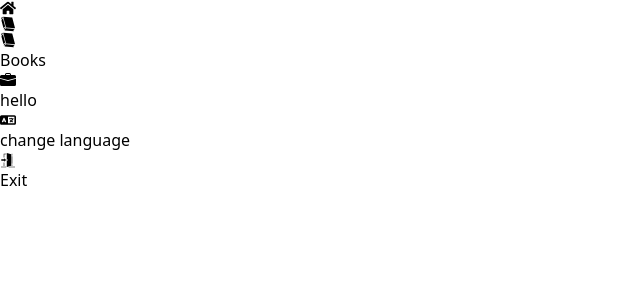
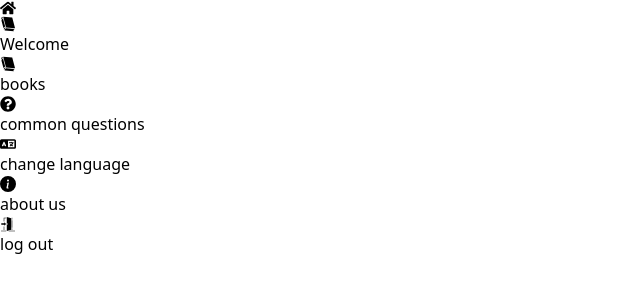
Before and after one commit to Murtaza01/collegeApp, a React (Vite) app: page /1 in a window 1280 px wide. Shown: the top 300 px of the page, without its empty margins (0-640 px from the left). Built offline with nearby package versions, Linux system fonts and the light colour scheme.

Commit message:
added some more navigationCards and translation, removed the gradient from the background after testing many radial and linear, ended up using solid gray color to the bg, added a photo in the index page, college photo

```diff
--- a/src/assets/data/navigation.jsx
+++ b/src/assets/data/navigation.jsx
@@ -1,8 +1,11 @@
 import { FaHome } from "react-icons/fa";
 import { GiWhiteBook } from "react-icons/gi";
 import { GiExitDoor } from "react-icons/gi";
-import { BsBriefcaseFill } from "react-icons/bs";
 import { FaLanguage } from "react-icons/fa6";
+import { FaQuestionCircle } from "react-icons/fa";
+import { BsInfoCircleFill } from "react-icons/bs";
+
+// import { SiCoinmarketcap } from "react-icons/si"; // for signutrue
 
 export const navBarData = [
   {
@@ -20,15 +23,17 @@ export const navBarData = [
 
 export const navCardData = [
   {
-    title: "Books",
+    title: "books",
     icon: <GiWhiteBook className="text-blue-500" />,
     route: "books",
   },
+
   {
-    title: "greeting",
-    icon: <BsBriefcaseFill className="text-gray-600" />,
-    route: "books",
+    title: "faq",
+    icon: <FaQuestionCircle className="text-indigo-500" />,
+    route: "questions",
   },
+
   {
     title: "language",
     icon: <FaLanguage className="text-green-500" />,
@@ -36,7 +41,12 @@ export const navCardData = [
     isLang: true,
   },
   {
-    title: "Exit",
+    title: "about us",
+    icon: <BsInfoCircleFill className=" text-yellow-500" />,
+    route: "about",
+  },
+  {
+    title: "log out",
     icon: <GiExitDoor className="text-red-500" />,
     isExit: true,
   },
--- a/src/assets/lang/arabic.json
+++ b/src/assets/lang/arabic.json
@@ -1,6 +1,9 @@
 {
-  "greeting": "مرحبا",
   "language": "تغيير اللغة",
-  "submit": "الدخول",
-  "errorMessage": "من فضلك ادخل ايميل صحيح"
+  "submit": "تسجيل الدخول",
+  "errorMessage": "من فضلك ادخل ايميل صحيح",
+  "about us": "عنا",
+  "log out": "تسجيل الخروج",
+  "books": "كتب",
+  "faq": "اسئلة شائعة"
 }
--- a/src/assets/lang/english.json
+++ b/src/assets/lang/english.json
@@ -1,6 +1,9 @@
 {
-  "greeting": "hello",
   "language": "change language",
-  "submit": "submit",
-  "errorMessage": "Please Enter A Correct Email"
+  "submit": "log in",
+  "errorMessage": "Please Enter A Correct Email",
+  "about us": "about us",
+  "log out": "log out",
+  "books": "books",
+  "faq": "common questions"
 }
--- a/src/components/NavigationCard.jsx
+++ b/src/components/NavigationCard.jsx
@@ -21,7 +21,7 @@ export default function NavigationCard({ title, route, icon, isExit, isLang }) {
     <li className="" onClick={(isExit && handleExit) || (isLang && handleLang)}>
       <Link
         to={route}
-        className="w-40 center flex-col  bg-gray-50 shadow-md h-28 rounded-md"
+        className="w-40 center flex-col   bg-white shadow-md h-28 rounded-md"
       >
         <span className="text-[65px]">{icon}</span>
         <span className=" capitalize">{t(`${title}`)}</span>
--- a/src/index.css
+++ b/src/index.css
@@ -12,4 +12,18 @@
     display: grid;
     place-items: center;
   }
+  .collegeImage {
+    position: relative;
+    isolation: isolate;
+    background: url("./assets/college.jpg") no-repeat center;
+    background-size: cover;
+  }
+  .collegeImage::after {
+    content: "";
+    position: absolute;
+    background-color: #fff;
+    opacity: 0.2;
+    inset: 0;
+    z-index: -1;
+  }
 }
--- a/src/pages/Auth.jsx
+++ b/src/pages/Auth.jsx
@@ -35,13 +35,12 @@ export default function AuthPage() {
       navigate("/stagepick");
     }
   }
-
   return (
-    <section className="center h-screen bg-gradient-to-tl from-[#8e9eab] to-[#eef2f3]">
+    <section className="center  h-screen  bg-gray-100 ">
       <div className="w-full center mx-2">
         <form
           onSubmit={handleFormSubmit}
-          className="bg-gray-50 relative shadow-lg h-52 w-11/12 max-w-[400px] center flex-col   rounded-lg "
+          className="bg-white relative shadow-lg h-52 w-11/12 max-w-[400px] center flex-col   rounded-lg "
         >
           <div
             className={`bg-gray-200 ${
--- a/src/pages/Navigation.jsx
+++ b/src/pages/Navigation.jsx
@@ -3,7 +3,13 @@ import { navCardData } from "../assets/data/navigation";
 export default function NavigationPage() {
   return (
     <>
-      <div className="my-10 w-full px-2 center2 ">
+      <figure className="h-64 collegeImage ">
+        <div className="center2 h-full text-2xl font-semibold">
+          <h1>Welcome</h1>
+        </div>
+      </figure>
+
+      <div className="py-10 w-full px-2 center2 ">
         <menu className="grid grid-cols-2 gap-2">
           {navCardData.map(({ title, route, icon, isExit, isLang }) => {
             return (
--- a/src/pages/Stage.jsx
+++ b/src/pages/Stage.jsx
@@ -16,7 +16,7 @@ export default function StagePage() {
 
   return (
     <>
-      <main className="h-screen ">
+      <main className="min-h-screen  bg-gray-100">
         <NavigationBar />
         {/* <h1>{param.stage}</h1> */}
         <Outlet context={selectedStage} />
```
Also changed, not shown: src/assets/college.jpg (added), src/assets/images/college.jpg (added).
